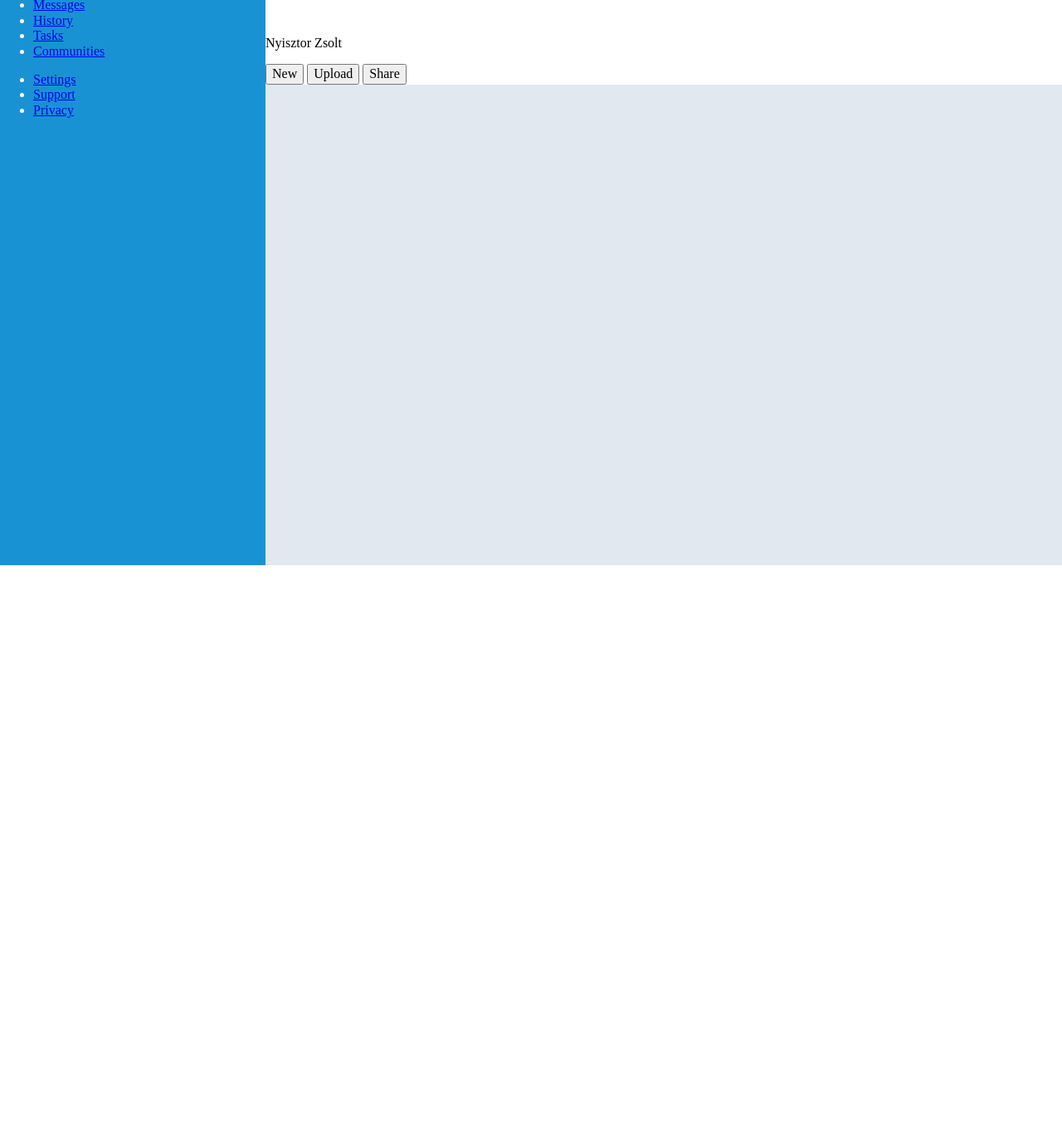
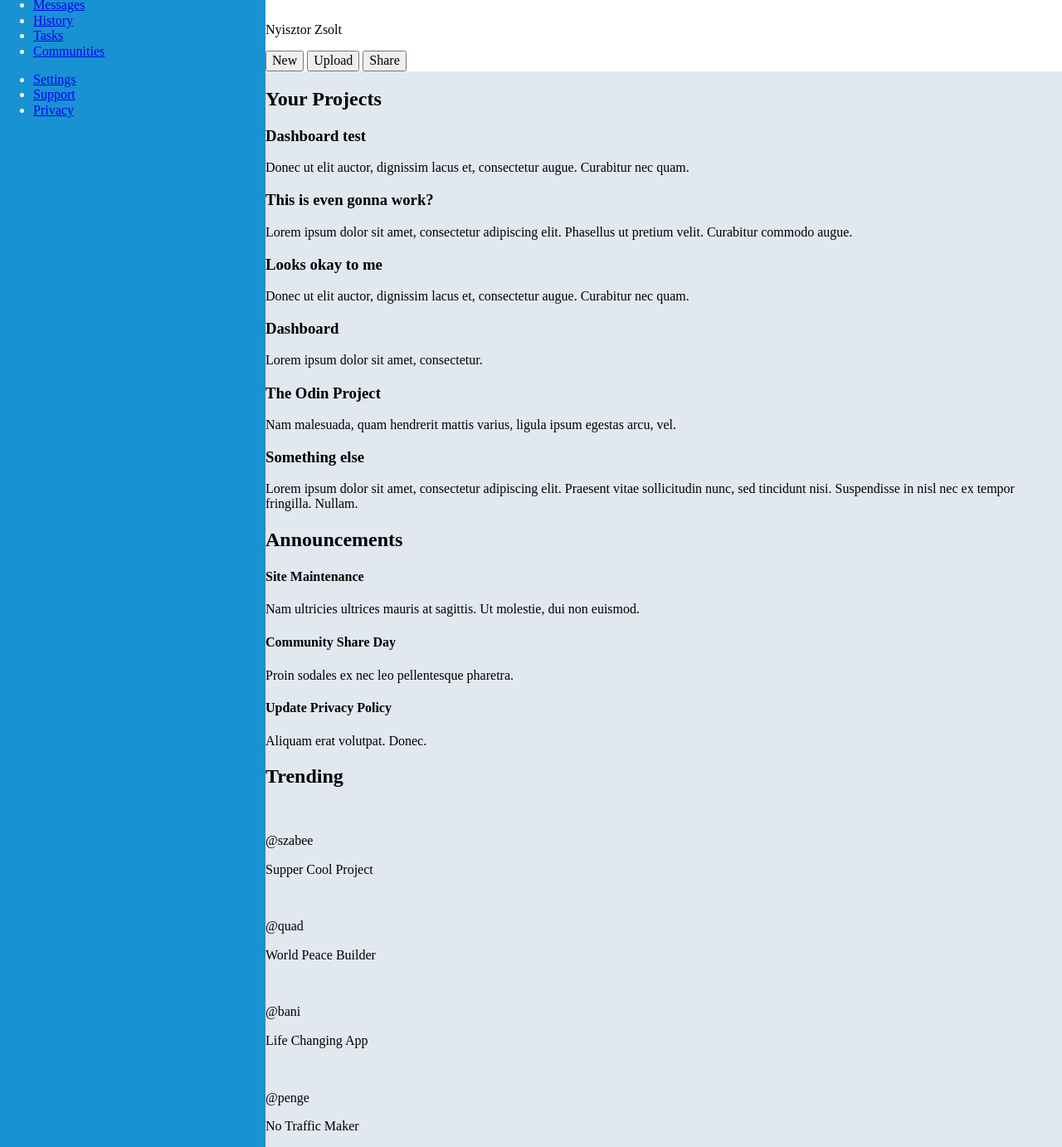
Before and after one commit to Honzi07/odin-admin-dashboard, a website: page index.html in a window 1280 px wide. Shown: the part 119-1501 px from the top of the page at 83% size. Before the commit the page ends 800 px from the top, so only its background shows below. Drawn offline with nearby package versions, Linux system fonts and the light colour scheme.

Commit message:
most of the element and content done

```diff
--- a/index.html
+++ b/index.html
@@ -32,25 +32,116 @@
         </nav>
     </aside>
     <header>
-        <div>
-            <label for="search"></label>
-            <input type="text" name="search" id="search">
+        <form action="" method="get" class="search">
+            <div class="search">
+                <label for="search"></label>
+                <input type="search" name="search" id="search">
+            </div>
+        </form>
+        <div class="profile-left">
+            <img src="" alt="">
+            <p><span>Hi there,</span> <br>Nyisztor Zsolt(@Honzi)</p>
         </div>
-        <div>
-            <img src="" alt="">
-            <p>Hi there,</p>
-            <p>Nyisztor Zsolt(@Honzi)</p>
-        </div>
-        <div>
+        <div class="profile-right">
             <img src="" alt="">
             <p>Nyisztor Zsolt</p>
         </div>
-        <div>
+        <div class="buttons">
             <button>New</button>
             <button>Upload</button>
             <button>Share</button>
         </div>
     </header>
-    <main></main>
+    <main>
+        <section class="projects">
+            <h2>Your Projects</h2>
+            <div>
+                <h3>Dashboard test</h3>
+                <p>Donec ut elit auctor, dignissim lacus et, consectetur augue. Curabitur nec quam.</p>
+                <div class="project-icons">
+
+                </div>
+            </div>
+            <div>
+                <h3>This is even gonna work?</h3>
+                <p>Lorem ipsum dolor sit amet, consectetur adipiscing elit. Phasellus ut pretium velit. Curabitur commodo augue.
+                </p>
+                <div class="project-icons">
+
+                </div>
+            </div>
+            <div>
+                <h3>Looks okay to me </h3>
+                <p>Donec ut elit auctor, dignissim lacus et, consectetur augue. Curabitur nec quam.</p>
+                <div class="project-icons">
+
+                </div>
+            </div>
+            <div>
+                <h3>Dashboard</h3>
+                <p>Lorem ipsum dolor sit amet, consectetur.
+                </p>
+                <div class="project-icons">
+
+                </div>
+            </div>
+            <div>
+                <h3>The Odin Project</h3>
+                <p>Nam malesuada, quam hendrerit mattis varius, ligula ipsum egestas arcu, vel.
+                </p>
+                <div class="project-icons">
+
+                </div>
+            </div>
+            <div>
+                <h3>Something else </h3>
+                <p>Lorem ipsum dolor sit amet, consectetur adipiscing elit. Praesent vitae sollicitudin nunc, sed tincidunt nisi. Suspendisse in nisl nec ex tempor fringilla. Nullam.</p>
+                <div class="project-icons">
+
+                </div>
+            </div>
+        </section>
+        <section class="announcements">
+            <h2>Announcements</h2>
+            <div>
+                <h4>Site Maintenance</h4>
+                <p>Nam ultricies ultrices mauris at sagittis. Ut molestie, dui non euismod.
+                </p>
+            </div>
+            <div>
+                <h4>Community Share Day</h4>
+                <p>Proin sodales ex nec leo pellentesque pharetra.
+                </p>
+            </div>
+            <div>
+                <h4>Update Privacy Policy</h4>
+                <p>Aliquam erat volutpat. Donec.
+                </p>
+            </div>
+        </section>
+        <section class="trending">
+            <h2>Trending</h2>
+            <div>
+                <img src="" alt="">
+                <p>@szabee</p>
+                <p>Supper Cool Project</p>
+            </div>
+            <div>
+                <img src="" alt="">
+                <p>@quad</p>
+                <p>World Peace Builder</p>
+            </div>
+            <div>
+                <img src="" alt="">
+                <p>@bani</p>
+                <p>Life Changing App</p>
+            </div>
+            <div>
+                <img src="" alt="">
+                <p>@penge</p>
+                <p>No Traffic Maker</p>
+            </div>
+        </section>
+    </main>
 </body>
 </html>
```
